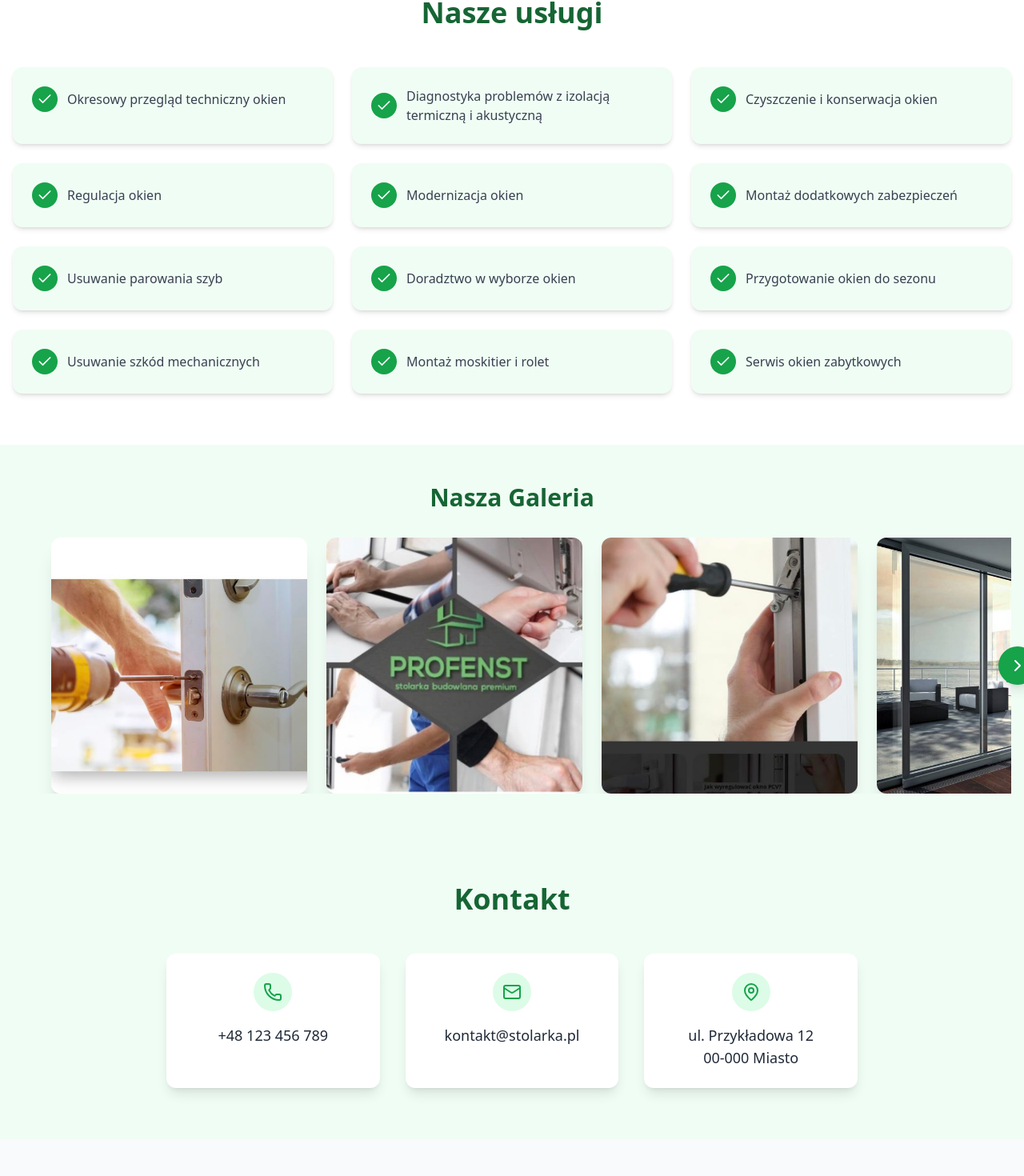
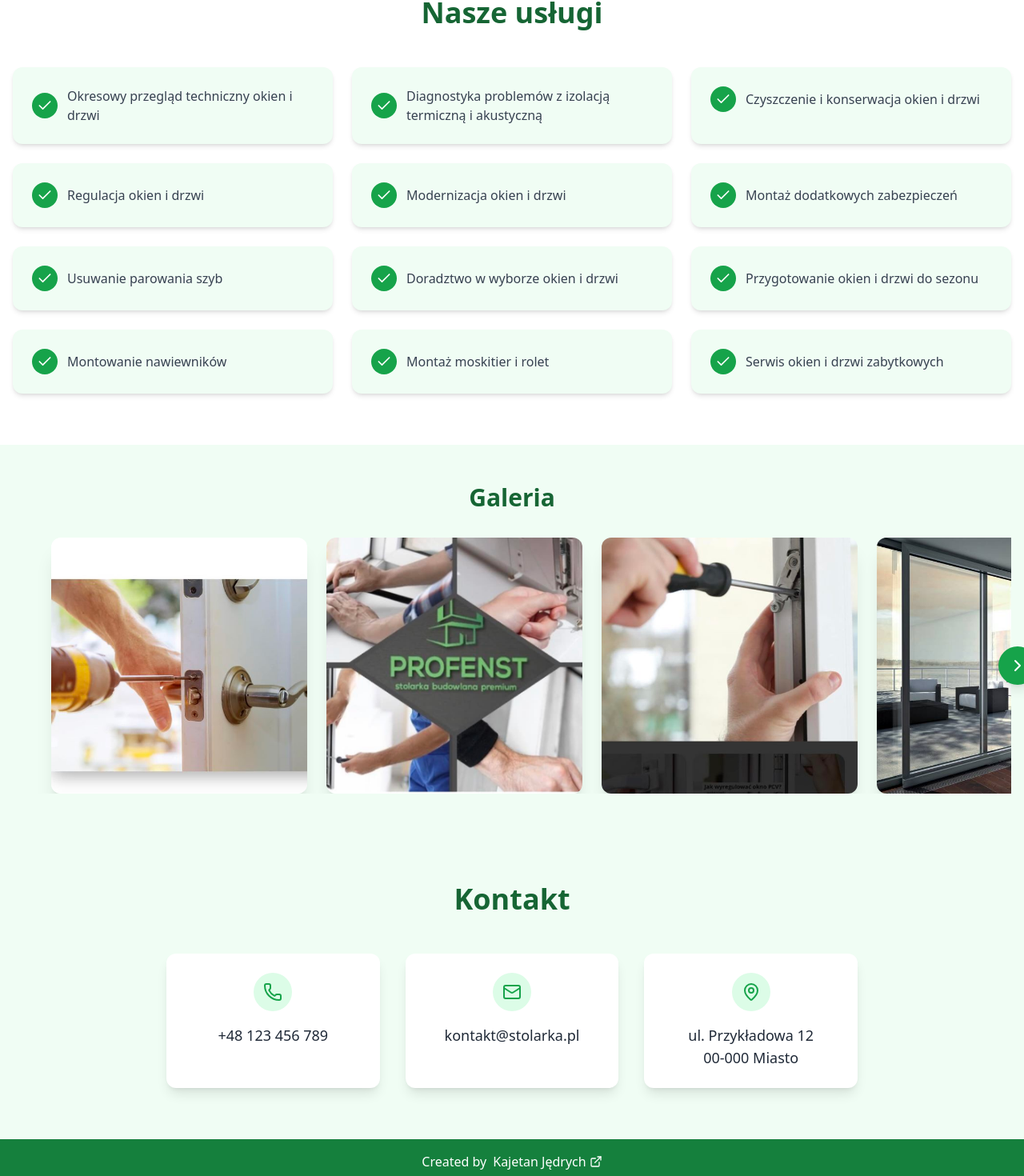
Before and after one commit to KajetanJedrych/profenst, a React (Create React App) app: page / in a window 1280 px wide. Shown: the part 737-2207 px from the top of the page at 80% size. Before the commit the page ends 2161 px from the top, so only its background shows below. Built offline with nearby package versions, Linux system fonts and the light colour scheme.

Commit message:
Add footer

```diff
--- a/src/App.js
+++ b/src/App.js
@@ -5,6 +5,7 @@ import About from './components/About';
 import Gallery from './components/Gallery';
 import Contact from './components/Contact';
 import ReactGA from 'react-ga';
+import Footer from './components/Footer';
 
 // Inicjalizacja Google Analytics z Twoim ID śledzenia
 ReactGA.initialize('G-2GRZY4Q1FJ'); // Zamień na swoje ID śledzenia
@@ -19,6 +20,7 @@ const App = () => (
     <Services />
     <Gallery />
     <Contact />
+    <Footer />
   </div>
 );
 
--- /dev/null
+++ b/src/components/Footer.js
@@ -0,0 +1,23 @@
+import React from 'react';
+import {ExternalLink } from 'lucide-react';
+
+const Footer = () => (
+    <footer className="bg-green-700 text-white py-4">
+    <div className="max-w-7xl mx-auto px-4">
+      <div className="flex justify-center items-center space-x-2 text-sm md:text-base">
+        <span>Created by</span>
+        <a
+          href="https://kajetanjedrych.pl"
+          target="_blank"
+          rel="noopener noreferrer"
+          className="font-medium hover:text-green-300 transition-colors duration-200 flex items-center"
+        >
+          Kajetan Jędrych
+          <ExternalLink className="w-4 h-4 ml-1 inline-block" />
+        </a>
+      </div>
+    </div>
+  </footer>
+);
+
+export default Footer;
--- a/src/components/Gallery.js
+++ b/src/components/Gallery.js
@@ -87,7 +87,7 @@ const Gallery = () => {
   return (
     <section className="py-8 md:py-12 bg-green-50">
       <h2 className="text-3xl font-bold text-center mb-8 text-green-800">
-        Nasza Galeria
+        Galeria
       </h2>
 
       {selectedImage && (
--- a/src/components/Services.js
+++ b/src/components/Services.js
@@ -7,18 +7,18 @@ const Services = () => (
       <h2 className="text-4xl font-bold text-center text-green-800 mb-12">Nasze usługi</h2>
       <div className="grid md:grid-cols-2 lg:grid-cols-3 gap-6">
         {[
-          "Okresowy przegląd techniczny okien",
+          "Okresowy przegląd techniczny okien i drzwi",
           "Diagnostyka problemów z izolacją termiczną i akustyczną",
-          "Czyszczenie i konserwacja okien",
-          "Regulacja okien",
-          "Modernizacja okien",
+          "Czyszczenie i konserwacja okien i drzwi",
+          "Regulacja okien i drzwi",
+          "Modernizacja okien i drzwi",
           "Montaż dodatkowych zabezpieczeń",
           "Usuwanie parowania szyb",
-          "Doradztwo w wyborze okien",
-          "Przygotowanie okien do sezonu",
-          "Usuwanie szkód mechanicznych",
+          "Doradztwo w wyborze okien i drzwi",
+          "Przygotowanie okien i drzwi do sezonu",
+          "Montowanie nawiewników",
           "Montaż moskitier i rolet",
-          "Serwis okien zabytkowych"
+          "Serwis okien i drzwi zabytkowych"
         ].map((service, index) => (
           <div
             key={index}
```
